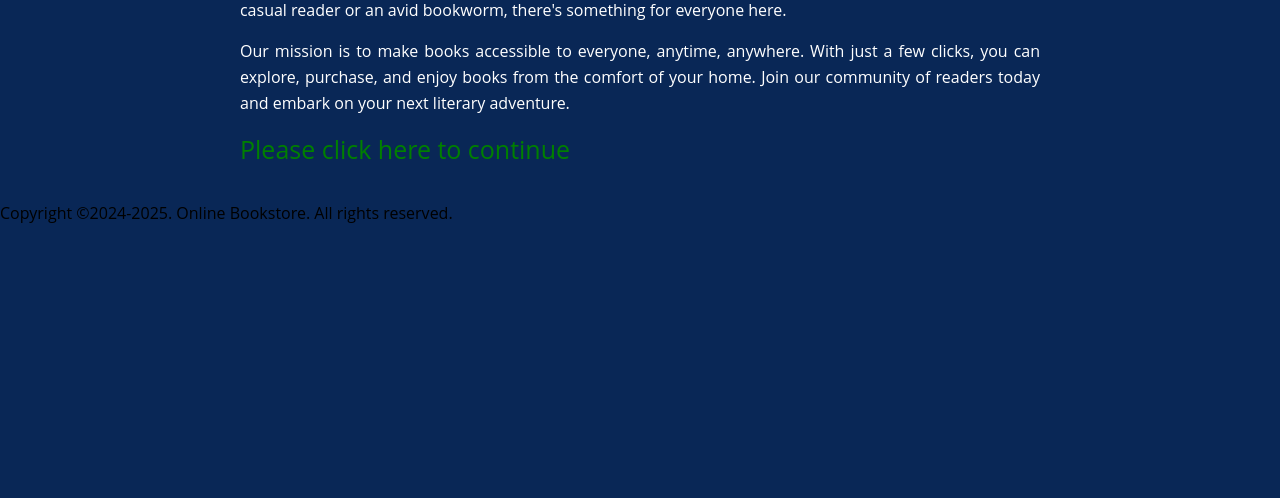
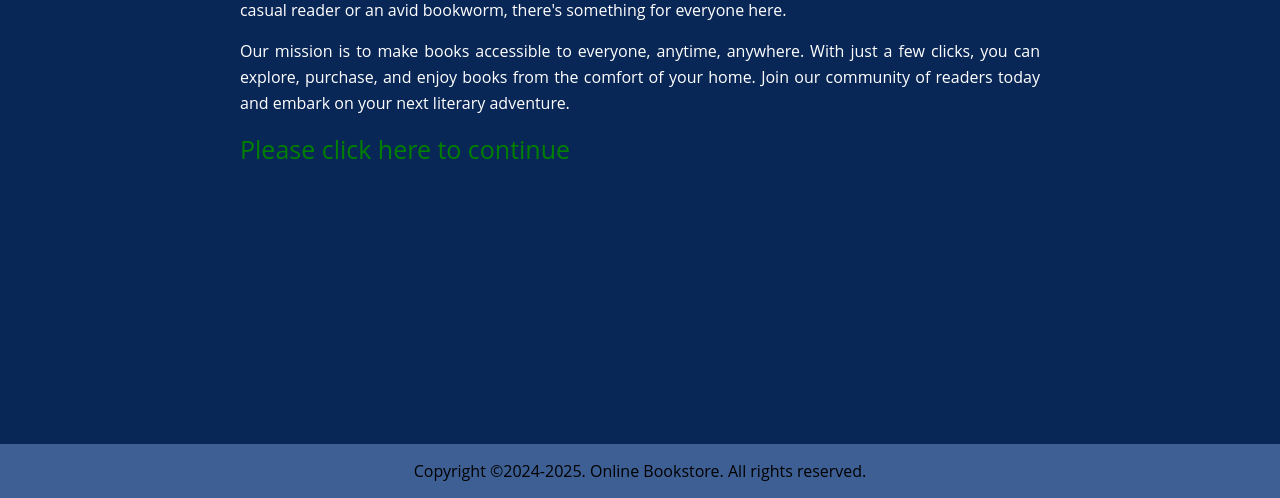
Before and after one commit to girishlearner/Online-Bookstore, a Flask app: page / in a window 1280 px wide. Shown: the part 302-800 px from the top of the page. Run offline with Flask 3, Linux system fonts and the light colour scheme.

Commit message:
modification

```diff
--- a/templates/home.html
+++ b/templates/home.html
@@ -29,8 +29,10 @@
         </p>
         <a href="{{ url_for('login')}}">Please click here to continue</a>
     </div>
-    {% include "includes/footer.html" %}
 
+    <div class="footer">
+        {% include "includes/footer.html" %}
+    </div>
 
 </body>
 </html>
```
